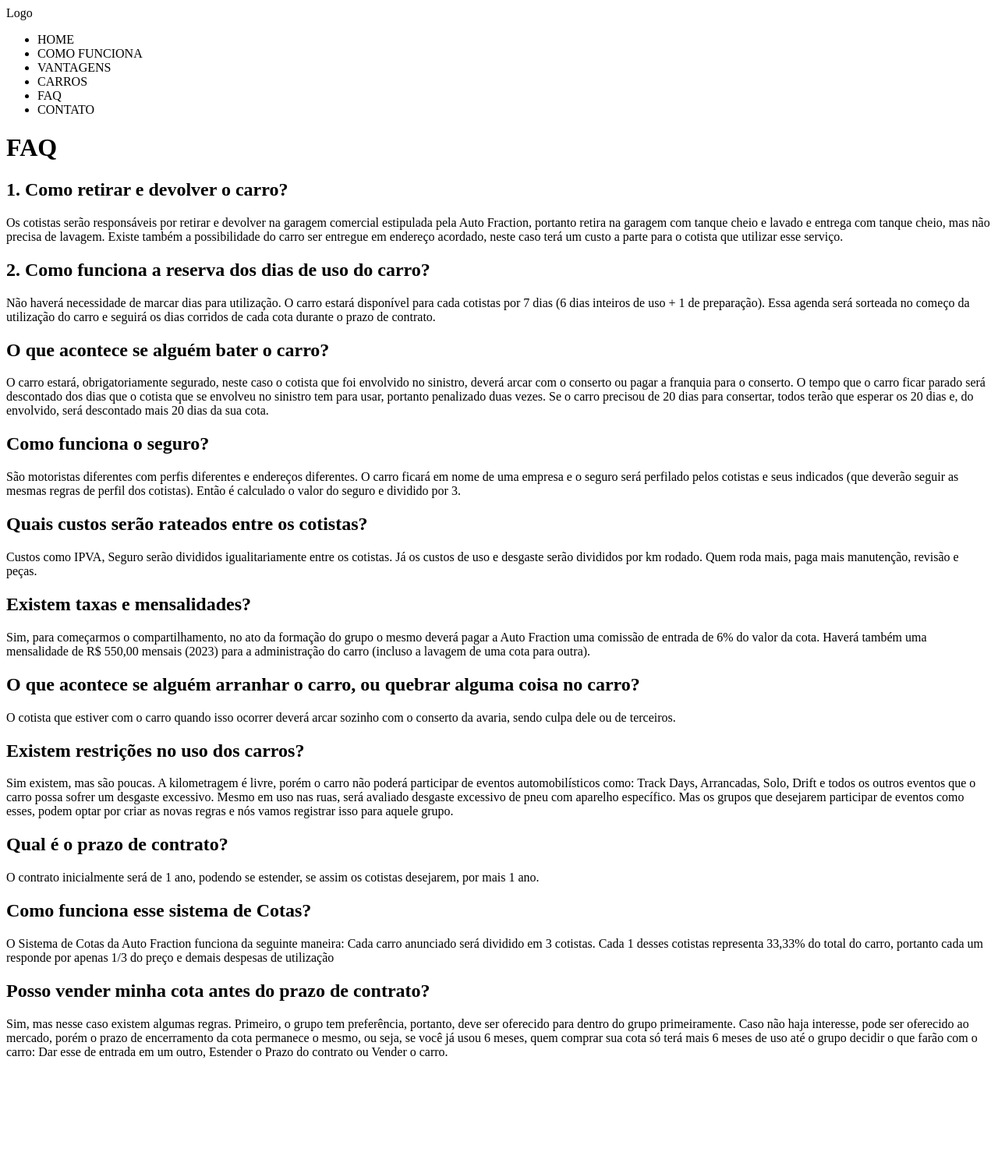
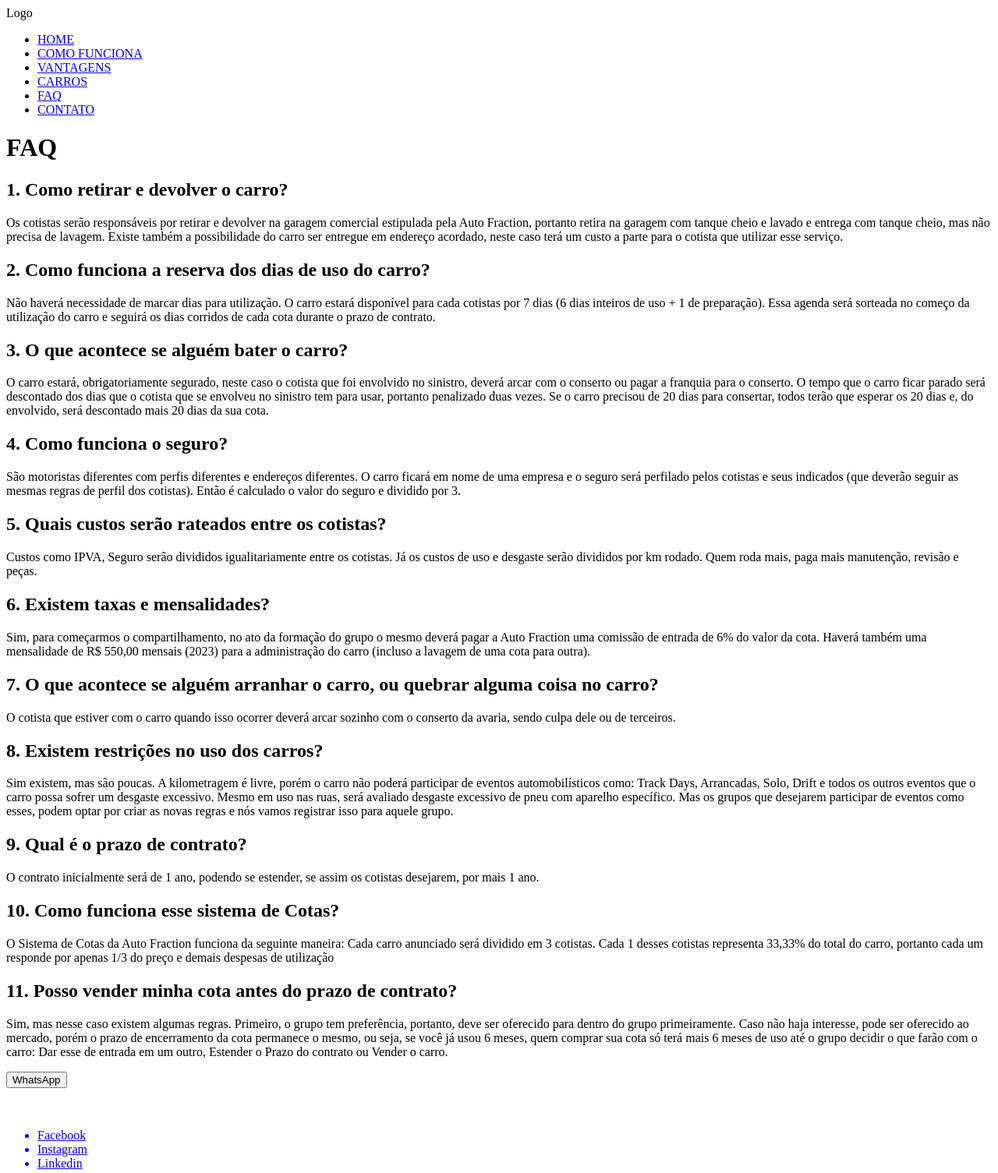
Before and after one commit to rllgaspar/Projeto_Integrador_Grupo_5, a plain HTML site: page FAQ.html in a window 1280 px wide. Shown: the whole page at 78% size. Before the commit the page ends 1375 px from the top, so only its background shows below. Drawn offline with Linux system fonts and the light colour scheme.

Commit message:
Pequenas alterações no texto

```diff
--- a/FAQ.html
+++ b/FAQ.html
@@ -11,12 +11,12 @@
         <nav>
             <span>Logo</span>
             <ul>
-                <li href="./index.html">HOME</li>
-                <li>COMO FUNCIONA</li>
-                <li>VANTAGENS</li>
-                <li>CARROS</li>
-                <li>FAQ</li>
-                <li>CONTATO</li>
+                <li><a href="./index.html">HOME</a></li>
+                <li><a href="#">COMO FUNCIONA</a></li>
+                <li><a href="#">VANTAGENS</a></li>
+                <li><a href="#">CARROS</a></li>
+                <li><a href="#">FAQ</a></li>
+                <li><a href="#">CONTATO</a></li>
             </ul>
         </nav>
     </header>
@@ -25,23 +25,33 @@
     <p>Os cotistas serão responsáveis por retirar e devolver na garagem comercial estipulada pela Auto Fraction, portanto retira na garagem com tanque cheio e lavado e entrega com tanque cheio, mas não precisa de lavagem. Existe também a possibilidade do carro ser entregue em endereço acordado, neste caso terá um custo a parte para o cotista que utilizar esse serviço.</p>
     <h2>2. Como funciona a reserva dos dias de uso do carro?</h2>
     <p>Não haverá necessidade de marcar dias para utilização. O carro estará disponível para cada cotistas por 7 dias (6 dias inteiros de uso + 1 de preparação). Essa agenda será sorteada no começo da utilização do carro e seguirá os dias corridos de cada cota durante o prazo de contrato.</p>
-    <h2>O que acontece se alguém bater o carro?</h2>
+    <h2>3. O que acontece se alguém bater o carro?</h2>
     <p>O carro estará, obrigatoriamente segurado, neste caso o cotista que foi envolvido no sinistro, deverá arcar com o conserto ou pagar a franquia para o conserto. O tempo que o carro ficar parado será descontado dos dias que o cotista que se envolveu no sinistro tem para usar, portanto penalizado duas vezes. Se o carro precisou de 20 dias para consertar, todos terão que esperar os 20 dias e, do envolvido, será descontado mais 20 dias da sua cota.</p>
-    <h2>Como funciona o seguro?</h2>
+    <h2>4. Como funciona o seguro?</h2>
     <p>São motoristas diferentes com perfis diferentes e endereços diferentes. O carro ficará em nome de uma empresa e o seguro será perfilado pelos cotistas e seus indicados (que deverão seguir as mesmas regras de perfil dos cotistas). Então é calculado o valor do seguro e dividido por 3.</p>
-    <h2>Quais custos serão rateados entre os cotistas?</h2>
+    <h2>5. Quais custos serão rateados entre os cotistas?</h2>
     <p>Custos como IPVA, Seguro serão divididos igualitariamente entre os cotistas. Já os custos de uso e desgaste serão divididos por km rodado. Quem roda mais, paga mais manutenção, revisão e peças.</p>
-    <h2>Existem taxas e mensalidades?</h2>
+    <h2>6. Existem taxas e mensalidades?</h2>
     <p>Sim, para começarmos o compartilhamento, no ato da formação do grupo o mesmo deverá pagar a Auto Fraction uma comissão de entrada de 6% do valor da cota. Haverá também uma mensalidade de R$ 550,00 mensais (2023) para a administração do carro (incluso a lavagem de uma cota para outra).</p>
-    <h2>O que acontece se alguém arranhar o carro, ou quebrar alguma coisa no carro?</h2>
+    <h2>7. O que acontece se alguém arranhar o carro, ou quebrar alguma coisa no carro?</h2>
     <p>O cotista que estiver com o carro quando isso ocorrer deverá arcar sozinho com o conserto da avaria, sendo culpa dele ou de terceiros.</p>
-    <h2>Existem restrições no uso dos carros?</h2>
+    <h2>8. Existem restrições no uso dos carros?</h2>
     <p>Sim existem, mas são poucas. A kilometragem é livre, porém o carro não poderá participar de eventos automobilísticos como: Track Days, Arrancadas, Solo, Drift e todos os outros eventos que o carro possa sofrer um desgaste excessivo. Mesmo em uso nas ruas, será avaliado desgaste excessivo de pneu com aparelho específico. Mas os grupos que desejarem participar de eventos como esses, podem optar por criar as novas regras e nós vamos registrar isso para aquele grupo.</p>
-    <h2>Qual é o prazo de contrato?</h2>
+    <h2>9. Qual é o prazo de contrato?</h2>
     <p>O contrato inicialmente será de 1 ano, podendo se estender, se assim os cotistas desejarem, por mais 1 ano.</p>
-    <h2>Como funciona esse sistema de Cotas?</h2>
+    <h2>10. Como funciona esse sistema de Cotas?</h2>
     <p>O Sistema de Cotas da Auto Fraction funciona da seguinte maneira: Cada carro anunciado será dividido em 3 cotistas. Cada 1 desses cotistas representa 33,33% do total do carro, portanto cada um responde por apenas 1/3 do preço e demais despesas de utilização</p>
-    <h2>Posso vender minha cota antes do prazo de contrato?</h2>
+    <h2>11. Posso vender minha cota antes do prazo de contrato?</h2>
     <p>Sim, mas nesse caso existem algumas regras. Primeiro, o grupo tem preferência, portanto, deve ser oferecido para dentro do grupo primeiramente. Caso não haja interesse, pode ser oferecido ao mercado, porém o prazo de encerramento da cota permanece o mesmo, ou seja, se você já usou 6 meses, quem comprar sua cota só terá mais 6 meses de uso até o grupo decidir o que farão com o carro: Dar esse de entrada em um outro, Estender o Prazo do contrato ou Vender o carro.</p>
+    <button name="WhatsApp">WhatsApp</button>
+    <footer>
+        <ul>
+            <br>
+            <br>
+         <a href="https://pt-br.facebook.com/"><li>Facebook</li></a>
+         <a href="https://www.instagram.com/"><li>Instagram</li></a>
+         <a href="https://www.linkedin.com/"><li>Linkedin</li></a>
+        </ul>
+    </footer>
 </body>
 </html>
```
Also changed, not shown: index.html (+6 -5 lines).
